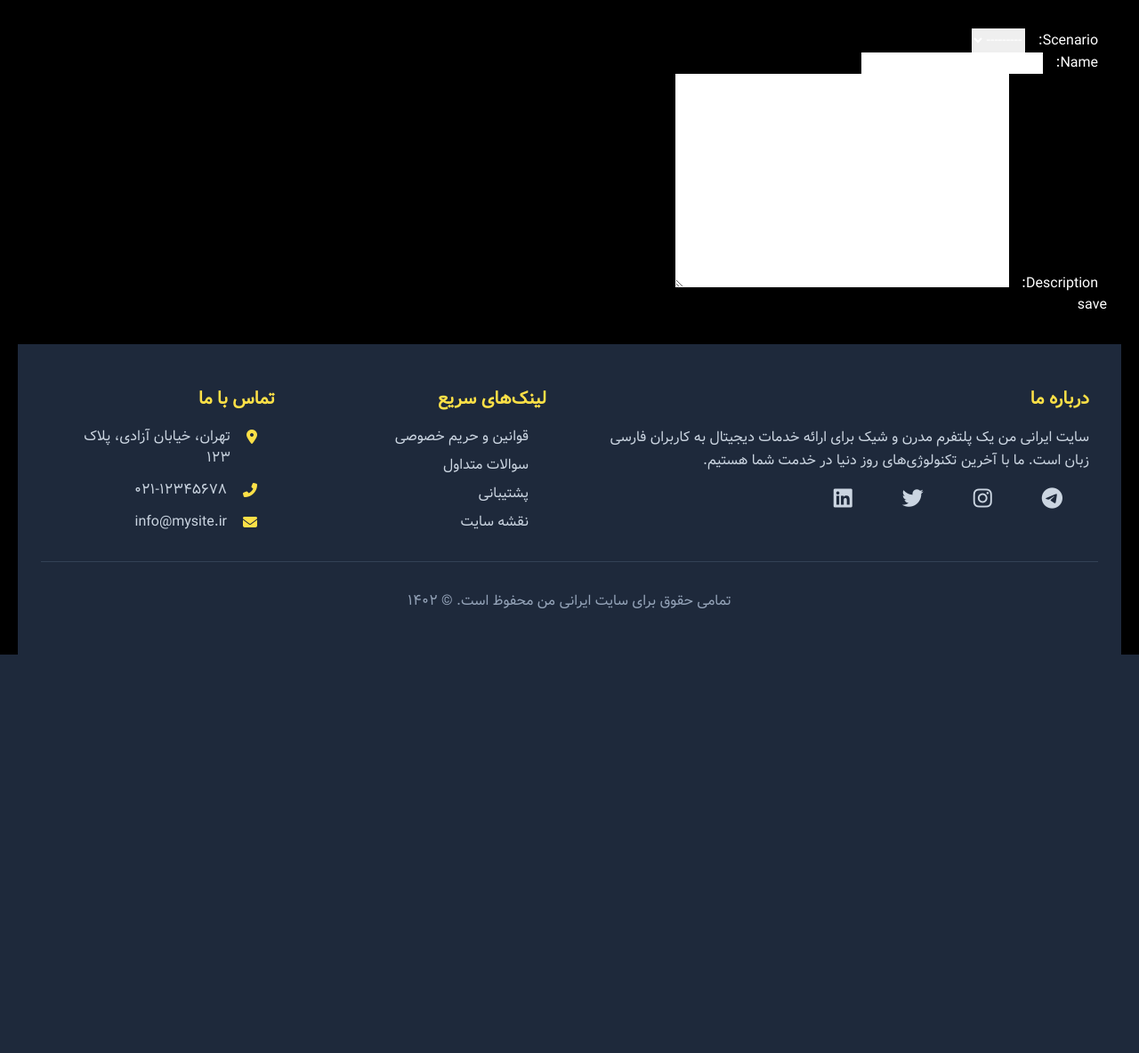
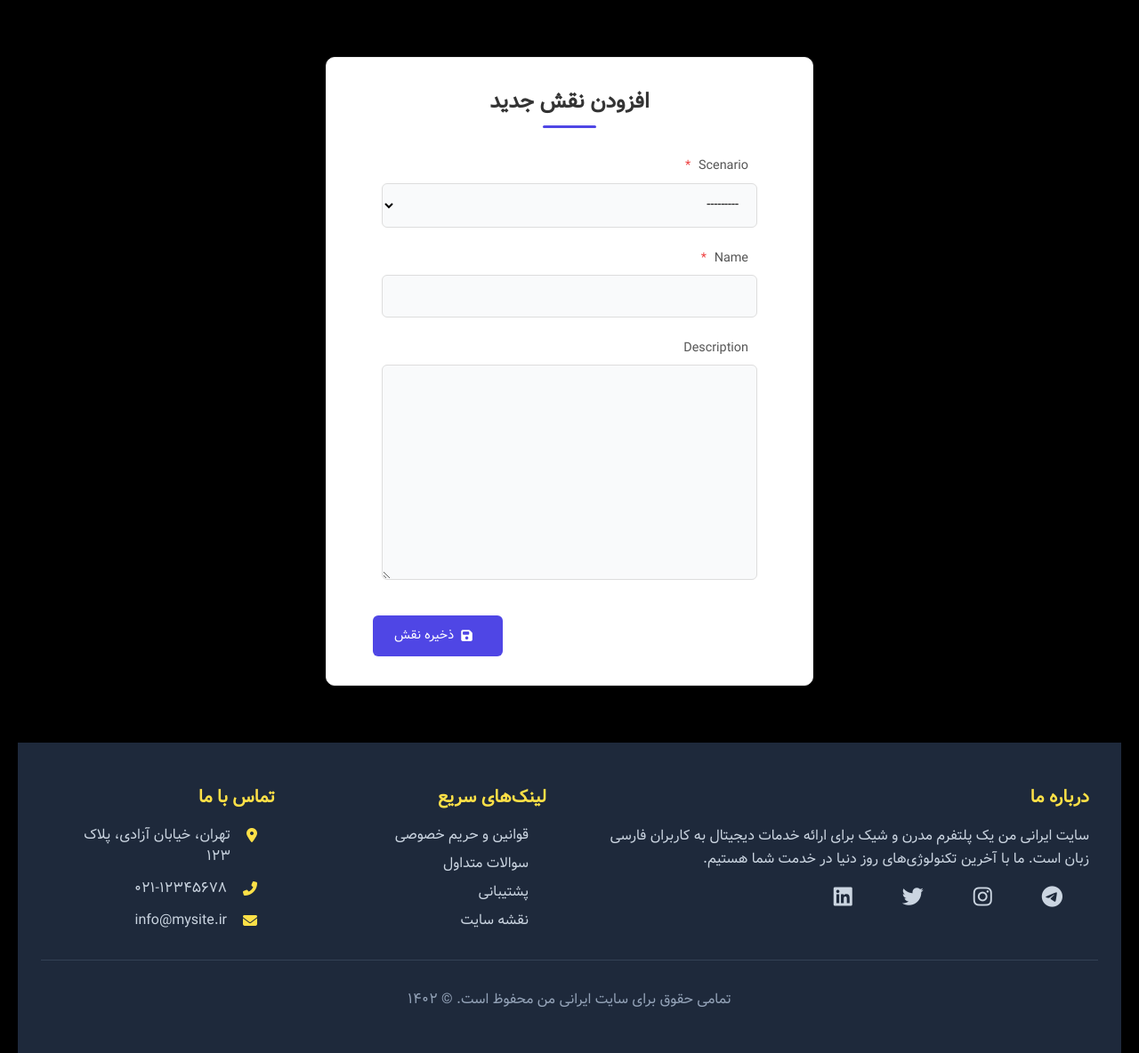
Before and after one commit to Paya-4970/Civ-ix, a Django app: template templates/scenario/role-form.html in a window 1280 px wide. Shown: the part 96-1280 px from the top of the page at 89% size. Before the commit the page ends 832 px from the top, so only its background shows below. Run offline with Django 5.2, Linux system fonts and the light colour scheme; the template is opened without the code that fills it: values that come from a table or form of the project are taken from there, others are empty; some libraries are stand-ins or nearby versions; some web fonts are replaced.

Commit message:
add 2 forms(role_add , decision_add)

```diff
--- a/scenario/urls.py
+++ b/scenario/urls.py
@@ -7,4 +7,5 @@ urlpatterns = [
     path('', views.scenario_list, name='scenario_list'),
     path('add_form/', views.add_scenario, name='scenario_form'),
     path('add_role/', views.add_role, name='role_form'),
+    path('add_decision/', views.add_decision_option, name='decision_form'),
 ]
--- /dev/null
+++ b/static/css/scenario/role-form.css
@@ -0,0 +1,128 @@
+  /* استایل کلی فرم */
+  .role-form-container {
+    max-width: 600px;
+    margin: 2rem auto;
+    padding: 0 1rem;
+}
+
+.role-form-card {
+    background: white;
+    border-radius: 10px;
+    box-shadow: 0 4px 12px rgba(0, 0, 0, 0.1);
+    padding: 2rem;
+    border: 1px solid #eaeaea;
+}
+
+/* استایل هدر فرم */
+.role-form-header {
+    text-align: center;
+    margin-bottom: 2rem;
+}
+
+.role-form-title {
+    font-size: 1.5rem;
+    color: #333;
+    font-weight: 600;
+    margin-bottom: 0.5rem;
+}
+
+.title-underline {
+    width: 60px;
+    height: 3px;
+    background: #4f46e5;
+    margin: 0 auto;
+    border-radius: 3px;
+}
+
+/* استایل فیلدهای فرم */
+.form-row {
+    margin-bottom: 1.5rem;
+}
+
+.field-label {
+    display: block;
+    font-size: 0.9rem;
+    color: #555;
+    margin-bottom: 0.5rem;
+    font-weight: 500;
+}
+
+.required-mark {
+    color: #ef4444;
+    margin-right: 0.3rem;
+}
+
+.role-form input[type="text"],
+.role-form input[type="email"],
+.role-form input[type="password"],
+.role-form select,
+.role-form textarea {
+    width: 100%;
+    padding: 0.75rem 1rem;
+    border: 1px solid #ddd;
+    border-radius: 6px;
+    font-size: 0.9rem;
+    transition: all 0.3s ease;
+    background-color: #f9fafb;
+}
+
+.role-form input:focus,
+.role-form select:focus,
+.role-form textarea:focus {
+    outline: none;
+    border-color: #4f46e5;
+    box-shadow: 0 0 0 3px rgba(79, 70, 229, 0.1);
+    background-color: white;
+}
+
+.role-form textarea {
+    min-height: 100px;
+    resize: vertical;
+}
+
+/* استایل پیام‌ها */
+.field-help {
+    font-size: 0.75rem;
+    color: #666;
+    margin-top: 0.3rem;
+}
+
+.field-error {
+    font-size: 0.75rem;
+    color: #ef4444;
+    margin-top: 0.3rem;
+}
+
+/* استایل دکمه */
+.form-actions {
+    margin-top: 2rem;
+    text-align: left;
+}
+
+.submit-btn {
+    background-color: #4f46e5;
+    color: white;
+    border: none;
+    padding: 0.75rem 1.5rem;
+    border-radius: 6px;
+    font-size: 0.9rem;
+    font-weight: 500;
+    cursor: pointer;
+    transition: all 0.3s ease;
+    display: inline-flex;
+    align-items: center;
+}
+
+.submit-btn:hover {
+    background-color: #4338ca;
+    transform: translateY(-2px);
+    box-shadow: 0 4px 8px rgba(0, 0, 0, 0.1);
+}
+
+.submit-btn i {
+    margin-left: 0.5rem;
+}
+
+input, textarea,select{
+    color: black;
+    }
--- a/templates/scenario/role-form.html
+++ b/templates/scenario/role-form.html
@@ -1,15 +1,54 @@
 {% extends 'base.html' %}
 {% load static %}
 
+{% block content %}
+<div class="role-form-container">
+    <div class="role-form-card">
+        <!-- عنوان فرم -->
+        <div class="role-form-header">
+            <h1 class="role-form-title">افزودن نقش جدید</h1>
+            <div class="title-underline"></div>
+        </div>
 
-{% block content %}
+        <!-- بخش فرم -->
+        {% if form %}
+        <form method="POST" class="role-form">
+            {% csrf_token %}
 
-    {% if form %}
-        <form method="POST">
-            {% csrf_token %}
-            {{form.as_p}}
-            <button type="submit">save</button>
+            <div class="form-fields">
+                {% for field in form %}
+                <div class="form-row">
+                    <label for="{{ field.id_for_label }}" class="field-label">
+                        {{ field.label }}
+                        {% if field.field.required %}
+                        <span class="required-mark">*</span>
+                        {% endif %}
+                    </label>
+
+                    {{ field }}
+
+                    {% if field.help_text %}
+                    <p class="field-help">{{ field.help_text }}</p>
+                    {% endif %}
+
+                    {% for error in field.errors %}
+                    <p class="field-error">{{ error }}</p>
+                    {% endfor %}
+                </div>
+                {% endfor %}
+            </div>
+
+            <div class="form-actions">
+                <button type="submit" class="submit-btn">
+                    <i class="fas fa-save"></i>
+                    ذخیره نقش
+                </button>
+            </div>
         </form>
-    {% endif %}
+        {% endif %}
+    </div>
+</div>
 
-{% endblock content %}
+<link rel="stylesheet" href="{% static 'css/scenario/role-form.css' %}">
+
+{% endblock %}
```
Also changed, not shown: scenario/views.py (+12 -0 lines), static/css/scenario/decision-form.css (added, +38 -0 lines), templates/scenario/decision-form.html (added, +53 -0 lines).
